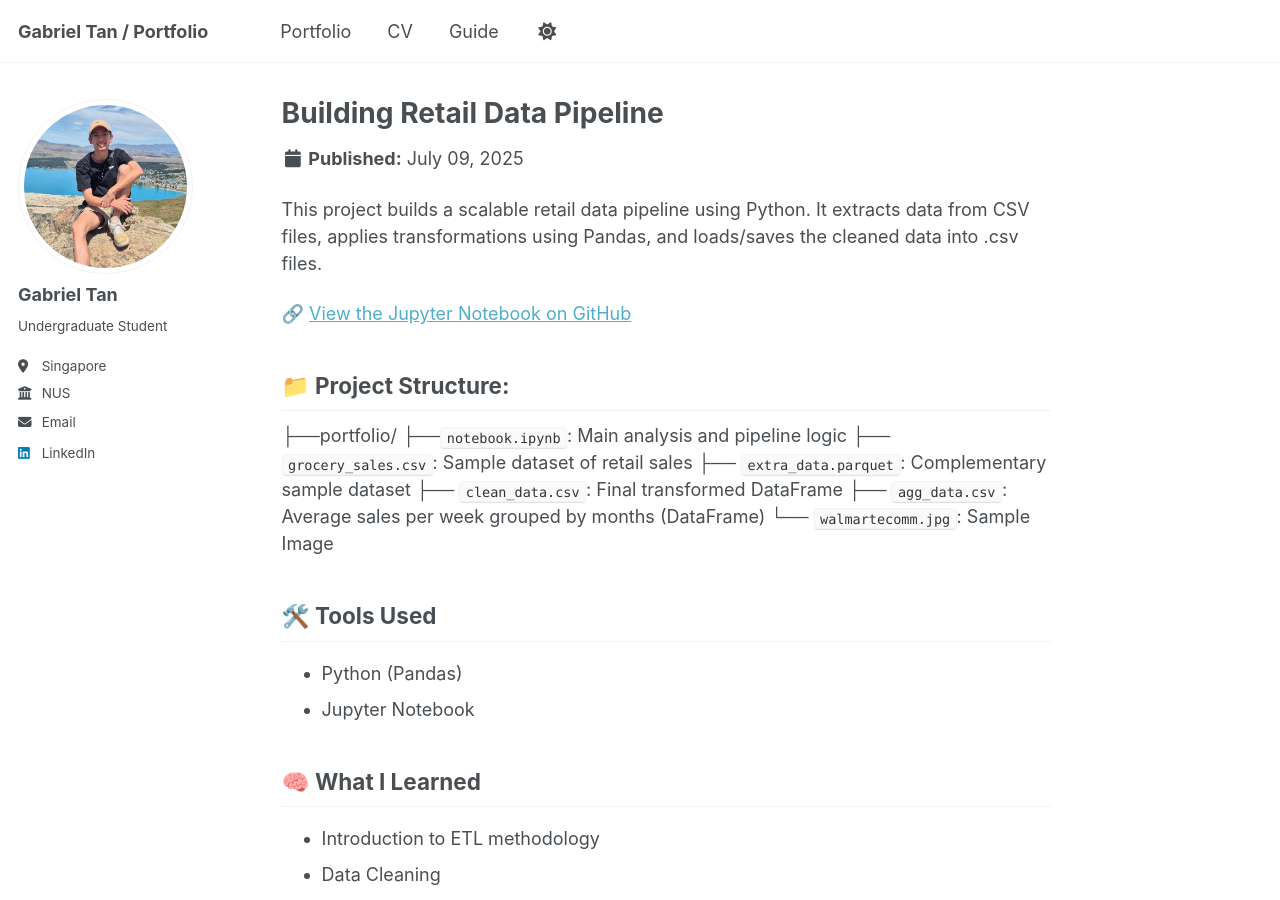
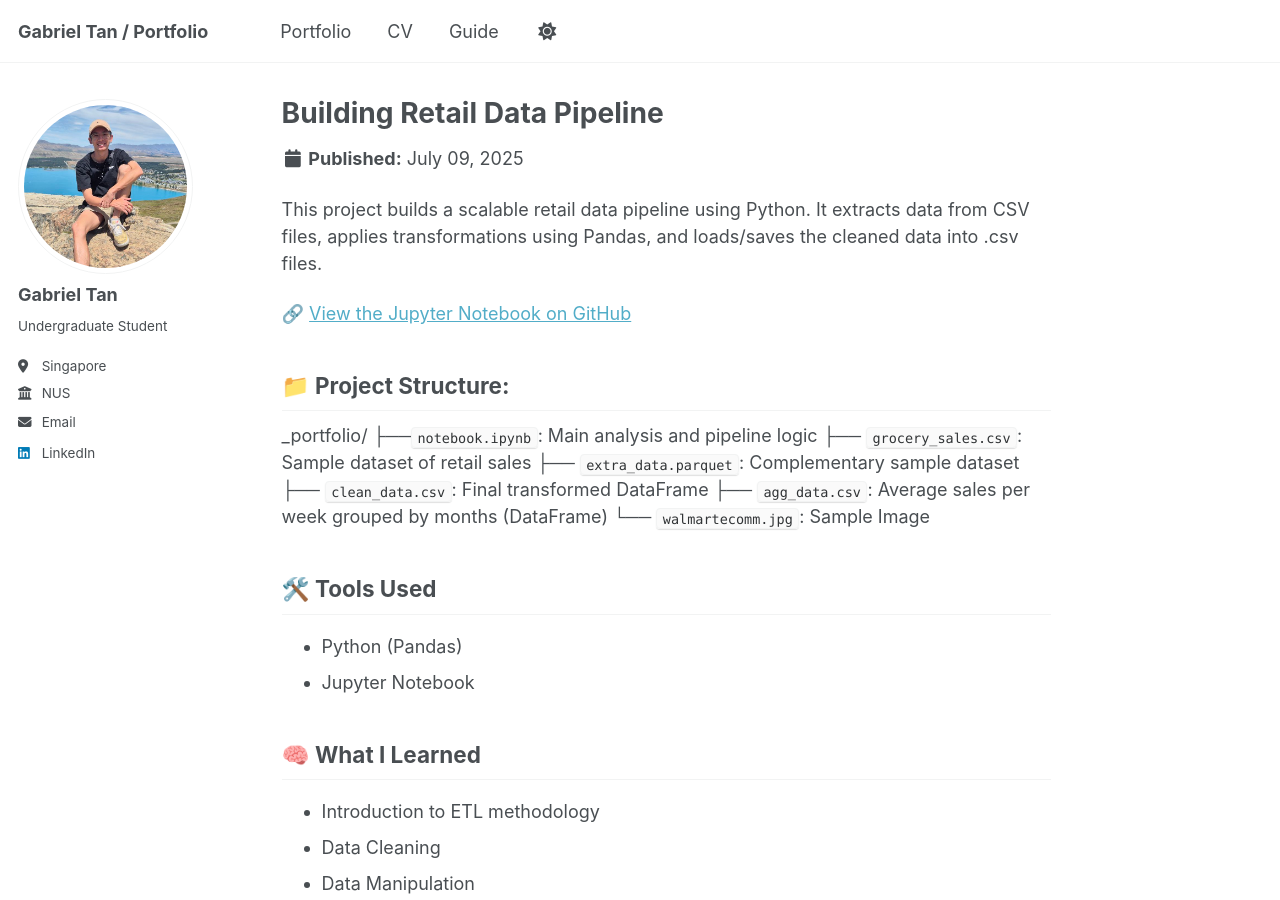
Before and after one commit to Gabetxk/Gabetxk.github.io, a Jekyll site: the page built from _portfolio/Retail-Data-Pipeline.md, in a window 1280 px wide and 900 px high. Built offline with Jekyll 4.4.1, drawn with Linux system fonts in a browser that asks for light colours; a script that is not in the unit is left out.

```diff
--- a/_portfolio/Retail-Data-Pipeline.md
+++ b/_portfolio/Retail-Data-Pipeline.md
@@ -9,13 +9,13 @@ This project builds a scalable retail data pipeline using Python. It extracts da
 🔗 [View the Jupyter Notebook on GitHub](https://github.com/Gabetxk/Gabetxk.github.io/blob/master/_portfolio/Building%20Retail%20Data%20Pipeline%20(Project)/notebook.ipynb)
 
 ## 📁 Project Structure:
-├──portfolio/
-    ├──`notebook.ipynb`: Main analysis and pipeline logic
-    ├── `grocery_sales.csv`: Sample dataset of retail sales
-    ├── `extra_data.parquet`: Complementary sample dataset
-    ├── `clean_data.csv`: Final transformed DataFrame
-    ├── `agg_data.csv`: Average sales per week grouped by months (DataFrame)
-    └── `walmartecomm.jpg`: Sample Image
+_portfolio/
+├──`notebook.ipynb`: Main analysis and pipeline logic
+├── `grocery_sales.csv`: Sample dataset of retail sales
+├── `extra_data.parquet`: Complementary sample dataset
+├── `clean_data.csv`: Final transformed DataFrame
+├── `agg_data.csv`: Average sales per week grouped by months (DataFrame)
+└── `walmartecomm.jpg`: Sample Image
 
 ## 🛠️ Tools Used
 - Python (Pandas)
```
